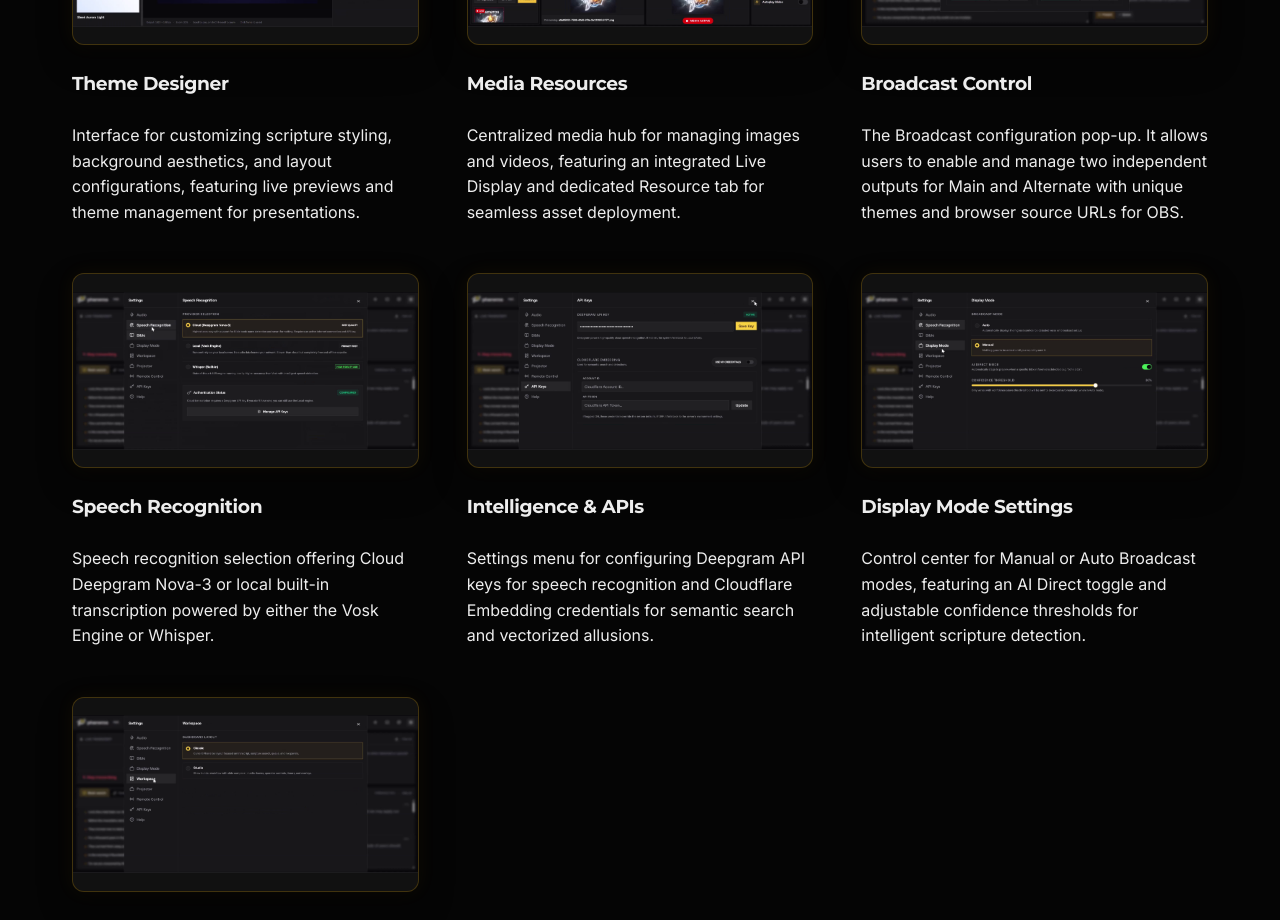
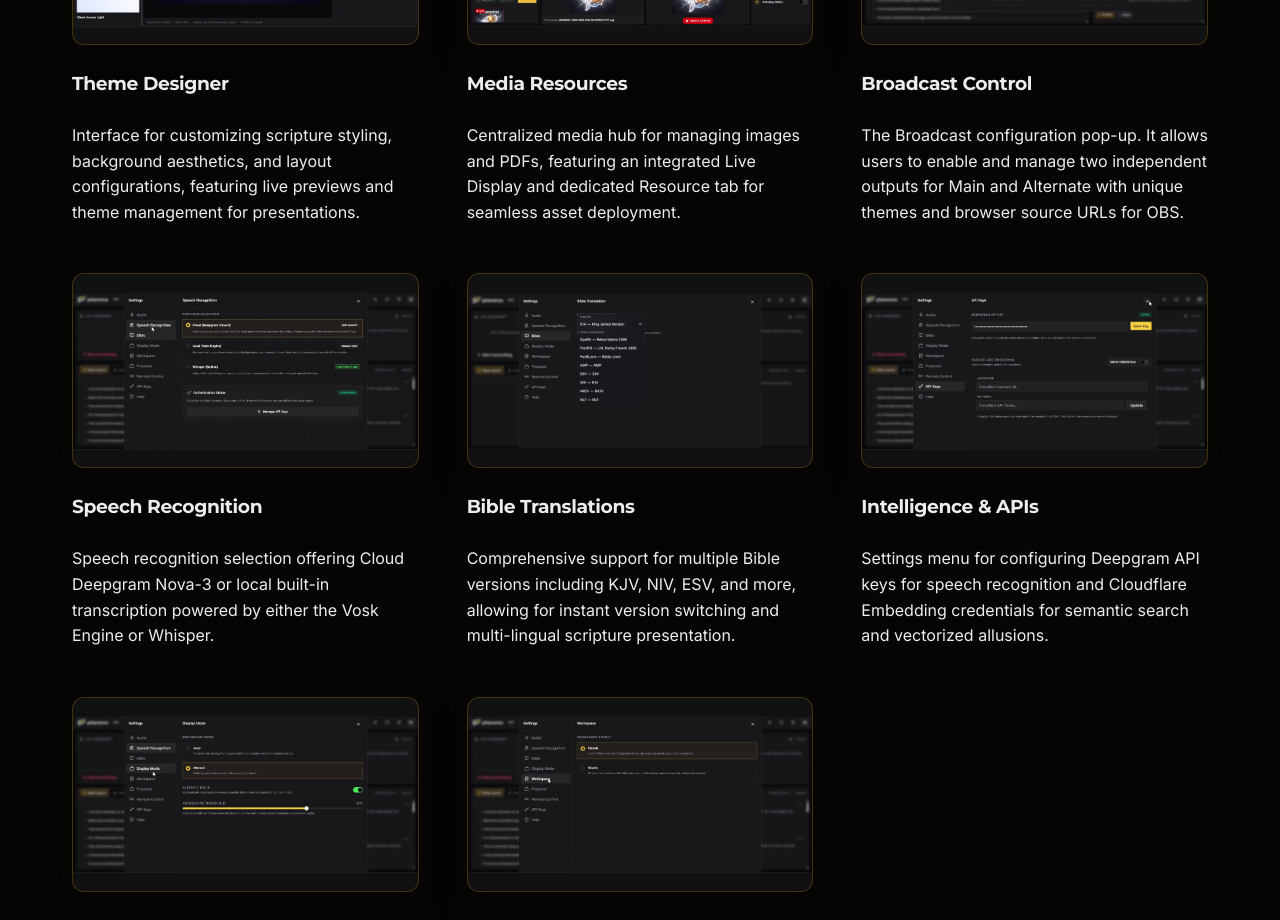
Before and after one commit to samolubukun/Phaneros-Web, a React (Vite) app: page / in a window 1280 px wide. Shown: the part 2220-3140 px from the top of the page. Built offline with nearby package versions, Linux system fonts and the light colour scheme.

Commit message:
Updated features and media descriptions

```diff
--- a/src/components/Features.tsx
+++ b/src/components/Features.tsx
@@ -25,7 +25,7 @@ const Features: React.FC = () => {
     {
       img: "/phaneros_media_presenter.jpg",
       title: "Media Resources",
-      desc: "Centralized media hub for managing images and videos, featuring an integrated Live Display and dedicated Resource tab for seamless asset deployment."
+      desc: "Centralized media hub for managing images and PDFs, featuring an integrated Live Display and dedicated Resource tab for seamless asset deployment."
     },
     {
       img: "/phaneros_broadcast_settings.jpg",
@@ -36,6 +36,11 @@ const Features: React.FC = () => {
       img: "/phaneros_speech_settings.jpg",
       title: "Speech Recognition",
       desc: "Speech recognition selection offering Cloud Deepgram Nova-3 or local built-in transcription powered by either the Vosk Engine or Whisper."
+    },
+    {
+      img: "/phaneros_bible_settings.png",
+      title: "Bible Translations",
+      desc: "Comprehensive support for multiple Bible versions including KJV, NIV, ESV, and more, allowing for instant version switching and multi-lingual scripture presentation."
     },
     {
       img: "/phaneros_api_settings.png",
```
Also changed, not shown: public/phaneros_bible_settings.png (added).
